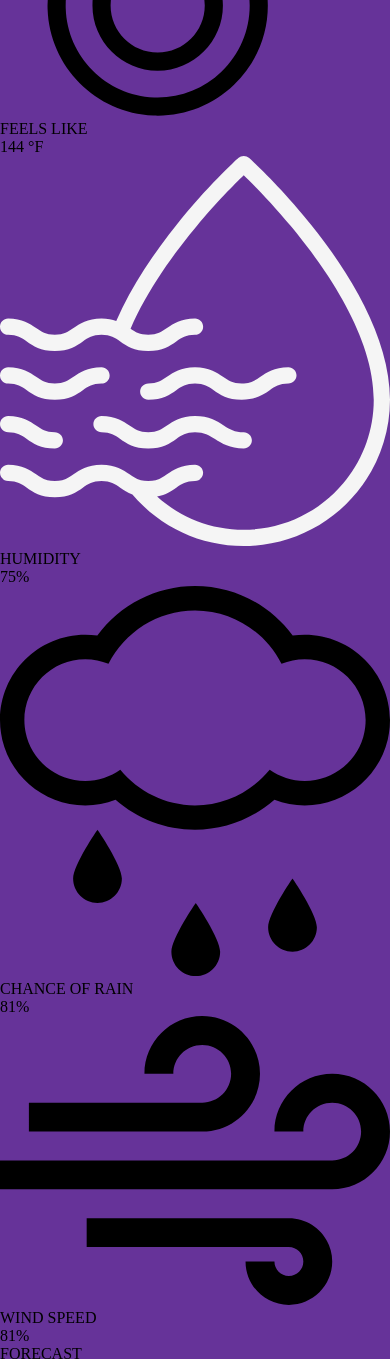
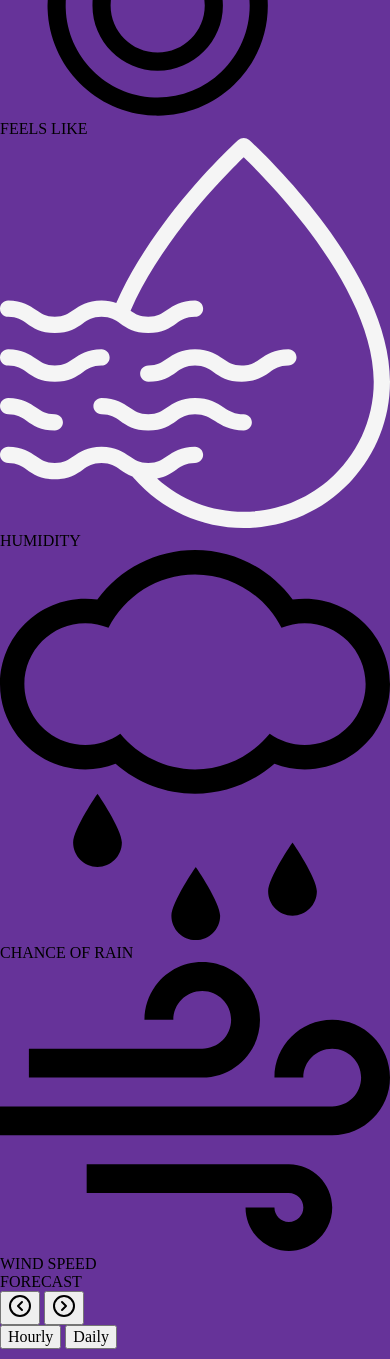
Before and after one commit to rjqocampo/weather, a plain HTML site: page index.html in a window 390 px wide. Shown: the part 1300-2659 px from the top of the page. Drawn offline with Linux system fonts and the light colour scheme.

```diff
--- a/index.html
+++ b/index.html
@@ -101,7 +101,7 @@
             </svg>
             <div class="feels-like-details">
               <h1>FEELS LIKE</h1>
-              <h2 id="feels-like-value">144 °F</h2>
+              <h2 id="feels-like-value"></h2>
             </div>
           </div>
           <div class="humidity">
@@ -120,7 +120,7 @@
             </svg>
             <div class="humidity-details">
               <h1>HUMIDITY</h1>
-              <h2 id="humidity-value">75%</h2>
+              <h2 id="humidity-value"></h2>
             </div>
           </div>
           <div class="chance-of-rain">
@@ -130,7 +130,7 @@
             </svg>
             <div class="chance-of-rain-details">
               <h1>CHANCE OF RAIN</h1>
-              <h2 id="chance-of-rain-value">81%</h2>
+              <h2 id="chance-of-rain-value"></h2>
             </div>
           </div>
           <div class="wind-speed">
@@ -140,7 +140,7 @@
             </svg>
             <div class="wind-speed-details">
               <h1>WIND SPEED</h1>
-              <h2 id="wind-speed-value">81%</h2>
+              <h2 id="wind-speed-value"></h2>
             </div>
           </div>
         </div>
```
